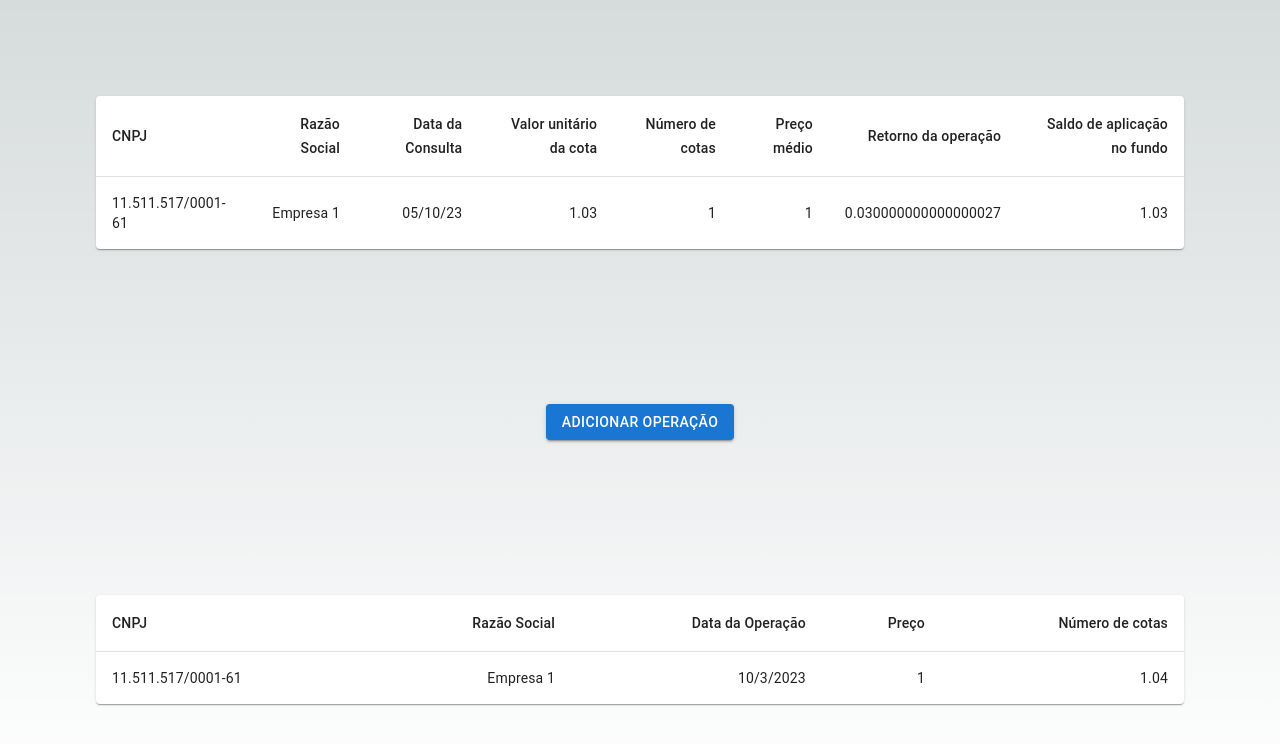
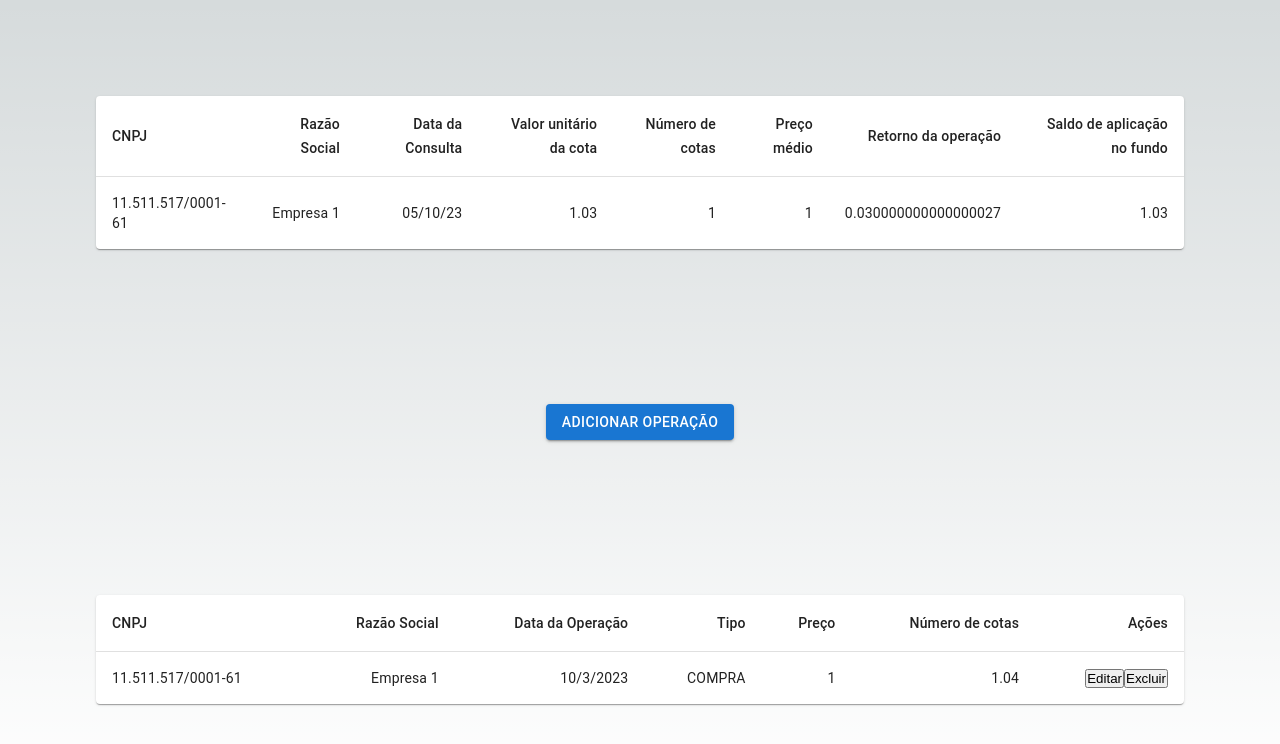
Before and after one commit to DiasJulia/Cadastro-de-Aloca-es, a Next.js app in the folder client/: page / in a window 1280 px wide. Shown: the top 744 px of the page. Built offline with nearby package versions, Linux system fonts and the light colour scheme; no server answers.

Commit message:
feat: added action buttons to operation table

```diff
--- a/client/src/components/OperationTable/OperationTable.tsx
+++ b/client/src/components/OperationTable/OperationTable.tsx
@@ -11,6 +11,7 @@ import Paper from "@mui/material/Paper";
 import axios from "axios";
 
 interface Data {
+  id: number;
   CNPJ: string;
   razao_social: string;
   data: string;
@@ -20,6 +21,7 @@ interface Data {
 }
 
 function createData(
+  id: number,
   CNPJ: string,
   razao_social: string,
   data: string,
@@ -28,6 +30,7 @@ function createData(
   quantidade: number
 ) {
   return {
+    id,
     CNPJ,
     razao_social,
     data,
@@ -40,6 +43,7 @@ function createData(
 function OperationTable() {
   const [data, setData] = useState<Data[]>([
     createData(
+      1,
       "11.511.517/0001-61",
       "Empresa 1",
       "2023-10-03T00:00:00.000Z",
@@ -56,6 +60,17 @@ function OperationTable() {
     });
   }, []);
 
+  const editOperation = (id: number) => () => {};
+
+  const deleteOperation = (id: number) => () => {
+    axios
+      .delete(`http://localhost:3001/api/operacao/${id}`)
+      .then((response) => {
+        console.log(response.data);
+        setData(response.data);
+      });
+  };
+
   return (
     <TableContainer component={Paper}>
       <Table sx={{ minWidth: 650 }} aria-label="simple table">
@@ -64,14 +79,16 @@ function OperationTable() {
             <TableCell>CNPJ</TableCell>
             <TableCell align="right">Razão Social</TableCell>
             <TableCell align="right">Data da Operação</TableCell>
+            <TableCell align="right">Tipo</TableCell>
             <TableCell align="right">Preço</TableCell>
             <TableCell align="right">Número de cotas</TableCell>
+            <TableCell align="right">Ações</TableCell>
           </TableRow>
         </TableHead>
         <TableBody>
           {data.map((row) => (
             <TableRow
-              key={row.CNPJ}
+              key={row.id}
               sx={{ "&:last-child td, &:last-child th": { border: 0 } }}
             >
               <TableCell component="th" scope="row">
@@ -81,8 +98,13 @@ function OperationTable() {
               <TableCell align="right">
                 {new Date(row.data).toLocaleDateString()}
               </TableCell>
+              <TableCell align="right">{row.tipo}</TableCell>
               <TableCell align="right">{row.valor}</TableCell>
               <TableCell align="right">{row.quantidade}</TableCell>
+              <TableCell align="right">
+                <button onClick={editOperation(row.id)}>Editar</button>
+                <button onClick={deleteOperation(row.id)}>Excluir</button>
+              </TableCell>
             </TableRow>
           ))}
         </TableBody>
```
